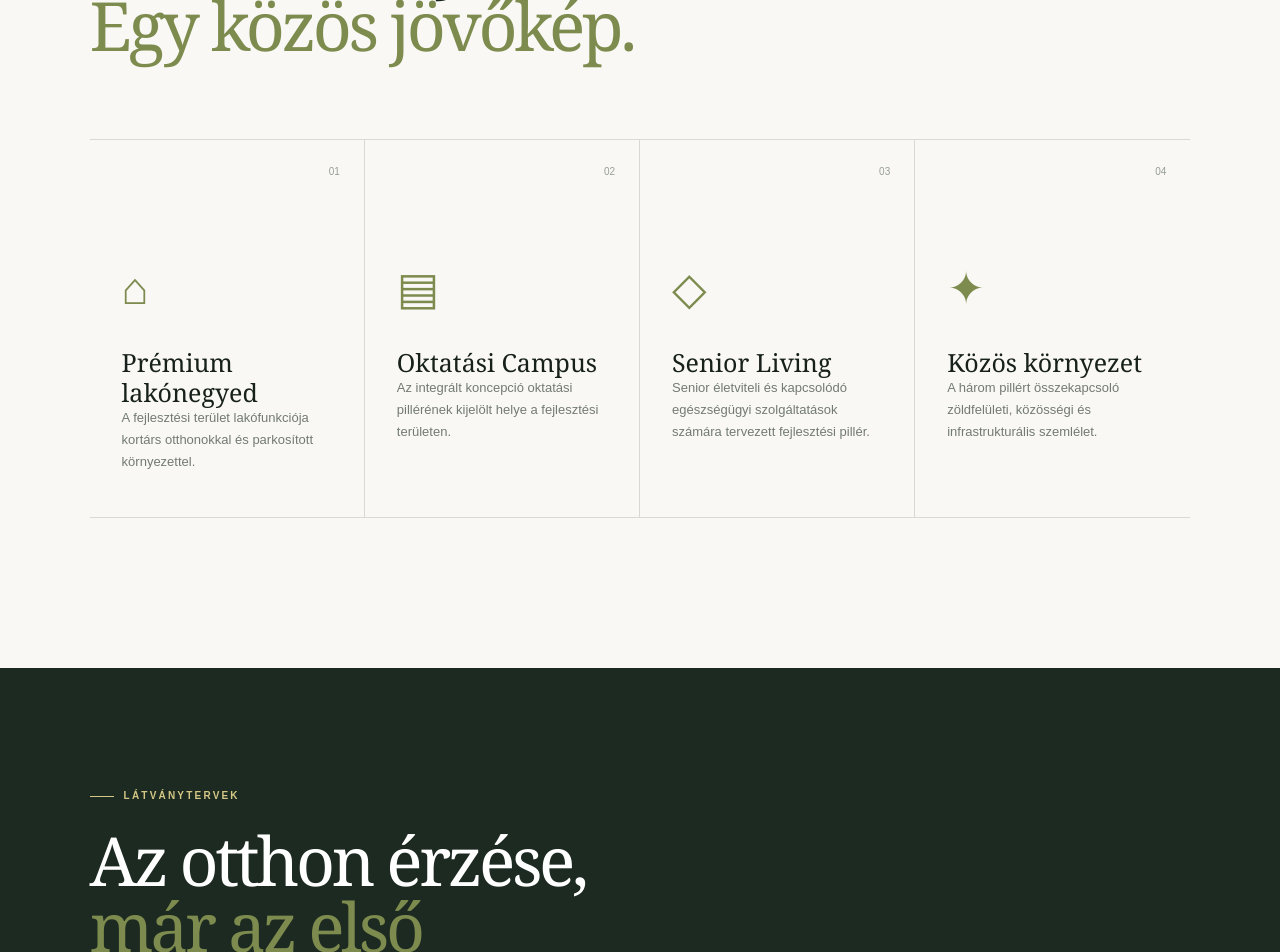
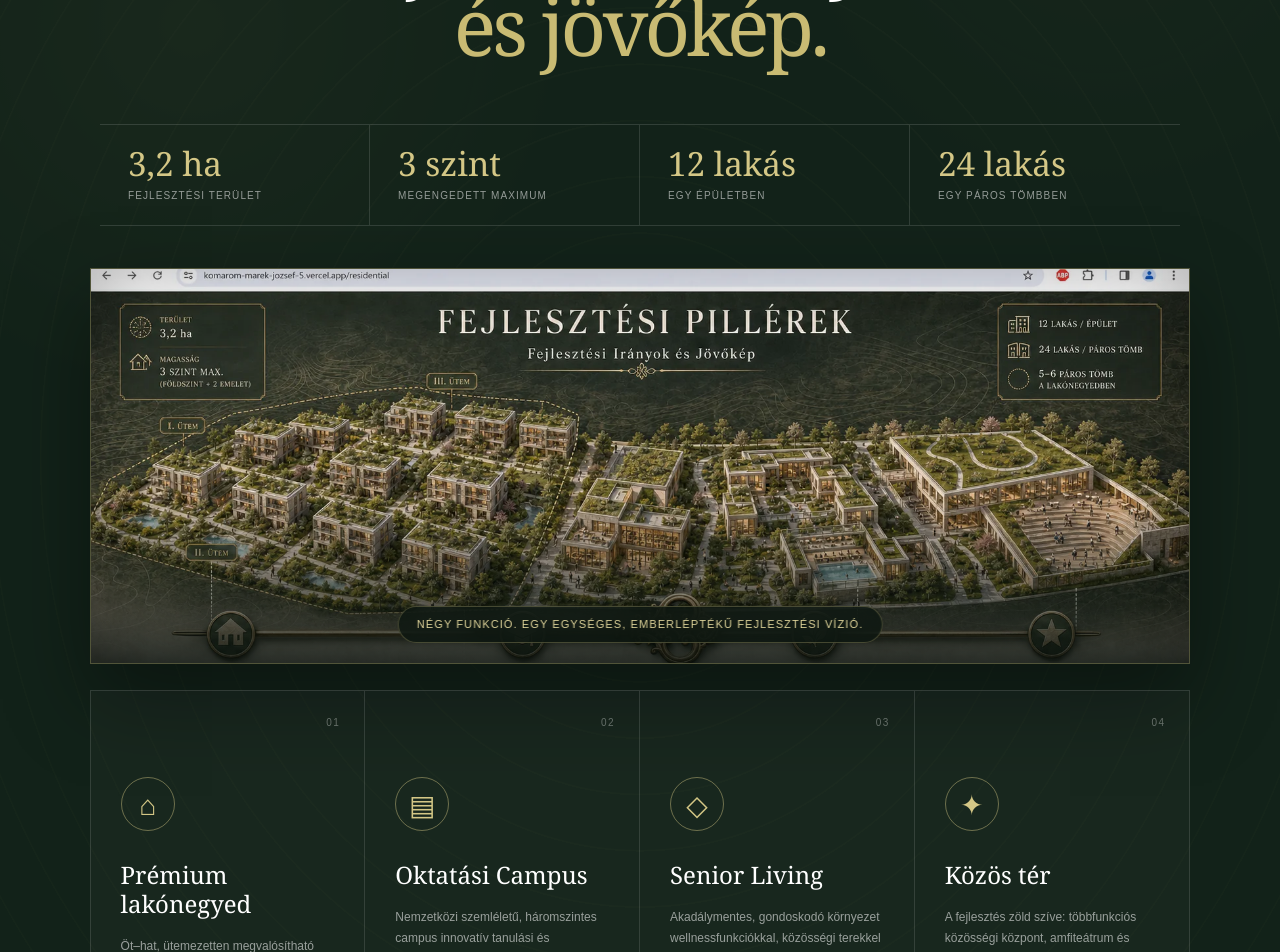
Before and after one commit to kurkoglobal-beep/komarom-marek-jozsef-5, a Next.js app: page / in a window 1280 px wide. Shown: the part 3140-4092 px from the top of the page. Built offline with nearby package versions, Linux system fonts and the light colour scheme.

Commit message:
feat: build integrated development pillars section

```diff
--- a/app/page.tsx
+++ b/app/page.tsx
@@ -18,7 +18,7 @@ const nav = [
   [messages.navigation.gallery, "#gallery"],
   [messages.navigation.contact, "#contact"],
 ];
-const pillarAnchors = ["residential", "education-campus", "senior-living"] as const;
+const pillarAnchors = ["residential", "education-campus", "senior-living", "common-space"] as const;
 const heroIntervalMs = 8_000;
 
 function Brand({ light = false }: { light?: boolean }) {
@@ -209,10 +209,29 @@ export default function Home() {
       </div>
     </section>
 
-    <section className="benefits" id="pillars">
-      <div className="section-heading"><p className="kicker">{content.benefits.kicker}</p><h2>{content.benefits.title}<br/><em>{content.benefits.titleEmphasis}</em></h2></div>
-      <div className="benefit-grid">
-        {content.benefits.items.map((item, index) => <article id={pillarAnchors[index]} key={item.title} onMouseEnter={index < 3 ? () => setHeroIndex(index + 1) : undefined} onFocus={index < 3 ? () => setHeroIndex(index + 1) : undefined}><span className="number">0{index + 1}</span><b className="benefit-icon">{item.icon}</b><h3>{item.title}</h3><p>{item.description}</p></article>)}
+    <section className="pillars-showcase" id="pillars">
+      <div className="pillars-heading">
+        <p className="kicker light-text">{content.benefits.kicker}</p>
+        <h2>{content.benefits.title}<br/><em>{content.benefits.titleEmphasis}</em></h2>
+      </div>
+      <dl className="pillar-facts">
+        {content.benefits.facts.map((fact) => <div key={fact.label}><dt>{fact.value}</dt><dd>{fact.label}</dd></div>)}
+      </dl>
+      <p className="pillar-mobile-hint">{content.benefits.mobileHint} <span aria-hidden="true">↔</span></p>
+      <div className="pillar-masterplan-scroll">
+        <figure className="pillar-masterplan">
+          <Image src="/assets/masterplan/KMJ5_Masterplan_DevelopmentPillars_v01.webp" alt={content.benefits.imageAlt} width={1672} height={941} sizes="(max-width: 760px) 880px, 86vw"/>
+          <span className="masterplan-scrim" aria-hidden="true"/>
+          <figcaption>{content.benefits.footerLine}</figcaption>
+        </figure>
+      </div>
+      <div className="pillar-cards">
+        {content.benefits.items.map((item, index) => <article id={pillarAnchors[index]} key={item.title} tabIndex={0} onMouseEnter={index < 3 ? () => setHeroIndex(index + 1) : undefined} onFocus={index < 3 ? () => setHeroIndex(index + 1) : undefined}>
+          <span className="pillar-number">0{index + 1}</span>
+          <b className="pillar-icon" aria-hidden="true">{item.icon}</b>
+          <h3>{item.title}</h3>
+          <p>{item.description}</p>
+        </article>)}
       </div>
     </section>
 
--- a/assets/asset-library.json
+++ b/assets/asset-library.json
@@ -131,6 +131,28 @@
           "format": "webp",
           "width": 1536,
           "height": 1024,
+          "purpose": "web"
+        }
+      ],
+      "status": "published"
+    },
+    {
+      "id": "KMJ5-MASTERPLAN-DEVELOPMENT-PILLARS-001",
+      "name": "KMJ5_Masterplan_DevelopmentPillars",
+      "version": "v01",
+      "createdAt": "2026-07-24",
+      "creator": "OpenAI ImageGen",
+      "description": "A 3,2 hektáros Komárom Fejlesztési Terület négy integrált pillérének izometrikus masterplan koncepciója, kizárólag háromszintes épületekkel és ütemezhető páros lakótömbökkel.",
+      "purpose": ["landing-page", "masterplan", "marketing", "investor"],
+      "relatedSprint": "Development pillars redesign",
+      "category": "masterplan",
+      "sourcePath": "assets/masterplan/KMJ5_Masterplan_DevelopmentPillars_v01.png",
+      "renditions": [
+        {
+          "path": "public/assets/masterplan/KMJ5_Masterplan_DevelopmentPillars_v01.webp",
+          "format": "webp",
+          "width": 1672,
+          "height": 941,
           "purpose": "web"
         }
       ],
--- a/content/marek5/hu.json
+++ b/content/marek5/hu.json
@@ -130,14 +130,23 @@
   },
   "benefits": {
     "kicker": "Fejlesztési pillérek",
-    "title": "Három irány.",
-    "titleEmphasis": "Egy közös jövőkép.",
+    "title": "Fejlesztési irányok",
+    "titleEmphasis": "és jövőkép.",
+    "imageAlt": "A Komárom Fejlesztési Terület négy integrált fejlesztési pillérének háromszintes épületekből álló izometrikus masterplan látványterve",
+    "facts": [
+      { "value": "3,2 ha", "label": "fejlesztési terület" },
+      { "value": "3 szint", "label": "megengedett maximum" },
+      { "value": "12 lakás", "label": "egy épületben" },
+      { "value": "24 lakás", "label": "egy páros tömbben" }
+    ],
+    "mobileHint": "A masterplan oldalirányban felfedezhető.",
     "items": [
-      { "icon": "⌂", "title": "Prémium lakónegyed", "description": "A fejlesztési terület lakófunkciója kortárs otthonokkal és parkosított környezettel." },
-      { "icon": "▤", "title": "Oktatási Campus", "description": "Az integrált koncepció oktatási pillérének kijelölt helye a fejlesztési területen." },
-      { "icon": "◇", "title": "Senior Living", "description": "Senior életviteli és kapcsolódó egészségügyi szolgáltatások számára tervezett fejlesztési pillér." },
-      { "icon": "✦", "title": "Közös környezet", "description": "A három pillért összekapcsoló zöldfelületi, közösségi és infrastrukturális szemlélet." }
+      { "icon": "⌂", "title": "Prémium lakónegyed", "description": "Öt–hat, ütemezetten megvalósítható páros lakótömb kortárs otthonokkal és parkosított környezetben." },
+      { "icon": "▤", "title": "Oktatási Campus", "description": "Nemzetközi szemléletű, háromszintes campus innovatív tanulási és együttműködési terekkel." },
+      { "icon": "◇", "title": "Senior Living", "description": "Akadálymentes, gondoskodó környezet wellnessfunkciókkal, közösségi terekkel és zöld udvarokkal." },
+      { "icon": "✦", "title": "Közös tér", "description": "A fejlesztés zöld szíve: többfunkciós közösségi központ, amfiteátrum és összekapcsolt park." }
     ],
+    "footerLine": "Négy funkció. Egy egységes, emberléptékű fejlesztési vízió.",
     "residentialFeatures": [
       { "icon": "⌂", "title": "Átgondolt alaprajzok", "description": "Élhető terek, jó benapozás és kényelmes tárolás." },
       { "icon": "⌁", "title": "Smart Home", "description": "A világítás, árnyékolás és hőmérséklet jövőálló vezérlése." },
```
Also changed, not shown: app/globals.css, public/assets/masterplan/KMJ5_Masterplan_DevelopmentPillars_v01.webp (added), 1 other file (tests, documents, lock files or other folders).
